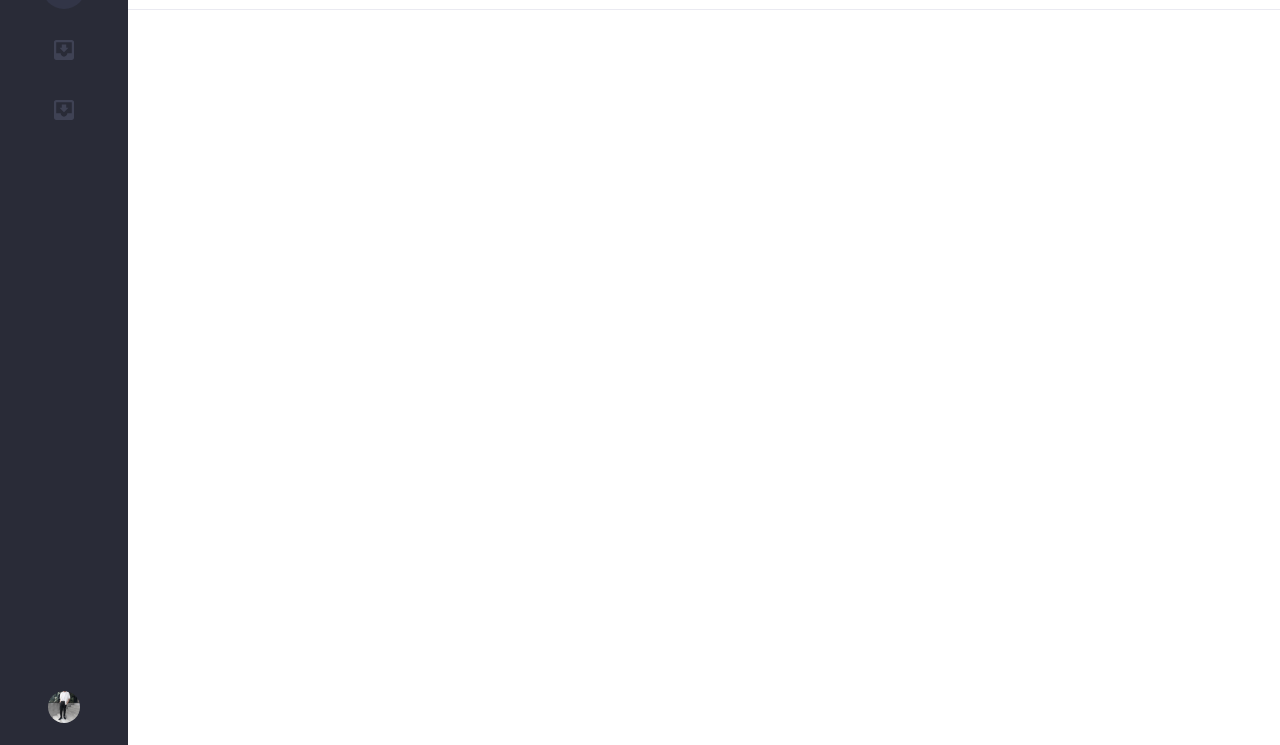
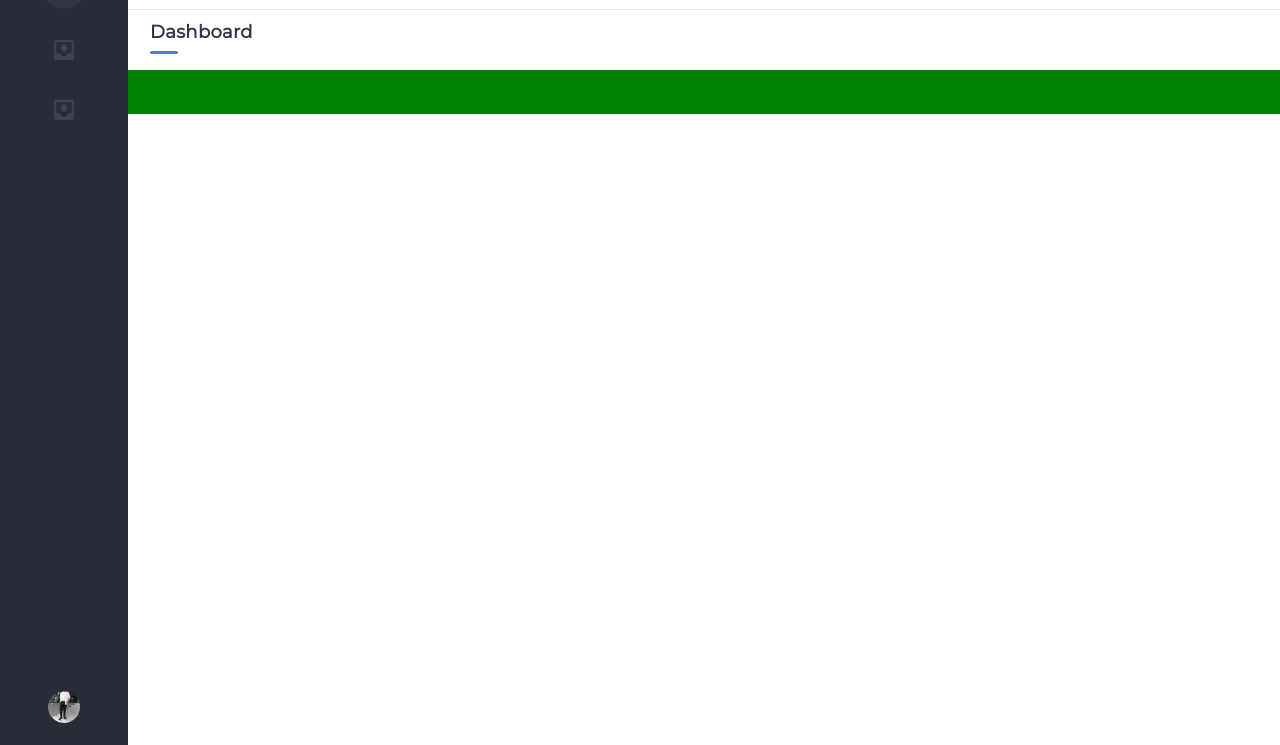
Before and after one commit to josephlalley1/project-electron, a website: page index.html in a window 1280 px wide. Shown: the part 55-800 px from the top of the page. Drawn offline with nearby package versions, Linux system fonts and the light colour scheme.

Commit message:
frequent changes

```diff
--- a/index.html
+++ b/index.html
@@ -1,6 +1,7 @@
 <!DOCTYPE html>
 <html lang="en" dir="ltr">
   <head>
+    <link href="https://fonts.googleapis.com/css?family=Montserrat" rel="stylesheet">
     <link rel="stylesheet" href="https://cdnjs.cloudflare.com/ajax/libs/meyer-reset/2.0/reset.css">
     <link rel="stylesheet" href="style.css">
     <meta charset="utf-8">
@@ -18,7 +19,6 @@
 
     <div class="main-content">
       <div class="header">
-
         <div class="sound-icons">
           <img src="bell-icon.svg" class="header-icons" alt="">
           <img src="sound-icon.svg" class="header-icons" alt="">
@@ -32,6 +32,20 @@
           <img src="top-circle.svg" class="circle-spacing" alt="">
           <img src="top-circle-red.svg" alt="">
         </div>
+      </div>
+
+      <div class="control-menu">
+        <div class="menu-title">
+          <h2>Dashboard</h2>
+          <img src="line-breaker.svg" alt="">
+        </div>
+
+        <div class="main-menu">
+
+        </div>
+      </div>
+
+      <div class="table-heading">
 
       </div>
     </div>
--- a/style.css
+++ b/style.css
@@ -1,3 +1,11 @@
+h2 {
+  font-family: 'Montserrat', sans-serif;
+  font-weight: 600;
+  font-size: 18px;
+  letter-spacing: 0.02em;
+  color: #323547;
+}
+
 .sidebar {
   position:fixed;
   padding:0;
@@ -96,3 +104,18 @@
 .circle-spacing {
   padding-right: 10px;
 }
+
+.control-menu {
+  display: flex;
+  align-items: center;
+  height: 60px;
+}
+
+.table-heading {
+  height: 44px;
+  background-color: green;
+}
+
+.menu-title {
+  padding-left: 22px;
+}
```
Also changed, not shown: line-breaker.svg (added).
